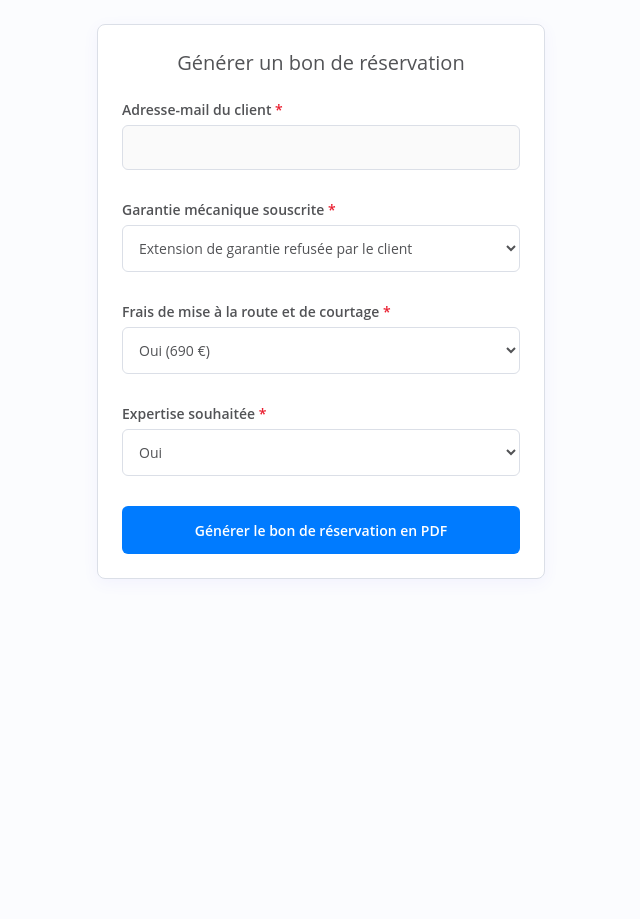
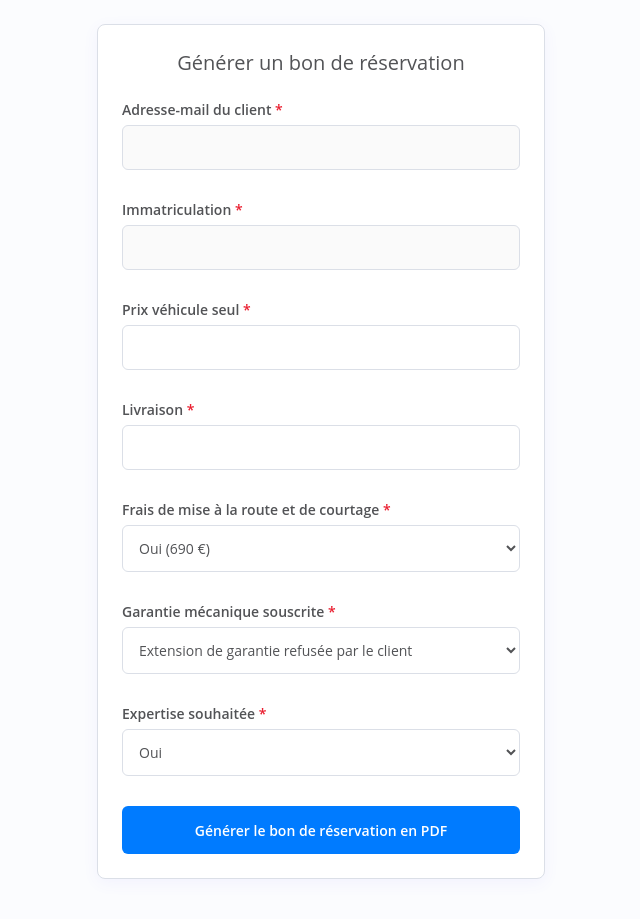
Before and after one commit to JustArthur/myseven, a PHP site: page /php/forms/formBonReservation.php in a window 1280 px wide. Shown: the whole page, without its empty margins (319-959 px from the left). Before the commit the page ends 579 px from the top, so only its background shows below. Run offline with PHP 8.4, Linux system fonts and the light colour scheme; the visitor is signed in with stand-in values (Sample User, id 1); data that the repository does not hold is empty.

Commit message:
Enhance reservation form by adding vehicle price and delivery fields, implement input formatting for numeric values, and update PDF generation to include new data points.

```diff
--- a/js/spacePrix.js
+++ b/js/spacePrix.js
@@ -1,5 +1,6 @@
 const inputEuroVenteSouhaite = document.getElementById('inputEuroVenteSouhaite');
 const inputEuroPrixVente = document.getElementById('inputEuroPrixVente');
+
 
 inputEuroVenteSouhaite.addEventListener('input', (event) => {
     let valeur = event.target.value.replace(/\s+/g, '');
--- a/php/forms/formBonReservation.php
+++ b/php/forms/formBonReservation.php
@@ -29,7 +29,31 @@
                 <span class="label form_required">Adresse-mail du client</span>
                 <input required type="email" disabled  value="<?= $_POST['client'] ?>" class="disabled" id="customerMail">
                 <input hidden type="text" name="customerMail" value="<?= $_POST['client'] ?>">
+            </div>
+
+            <div class="input_box">
+                <span class="label form_required">Immatriculation</span>
+                <input required type="text" disabled  value="<?= $_POST['immatCar'] ?>" class="disabled" id="customerMail">
                 <input hidden type="text" name="immatCar" value="<?= $_POST['immatCar'] ?>">
+            </div>
+
+            <div class="input_box">
+                <span class="label form_required">Prix véhicule seul</span>
+                <input required type="text" name="PrixVehicule" id="prixVehicule">
+            </div>
+
+            <div class="input_box">
+                <span class="label form_required">Livraison</span>
+                <input required type="text" name="livraison" id="livraison">
+            </div>
+
+            <div class="input_box">
+                <span class="label form_required">Frais de mise à la route et de courtage</span>
+
+                <select name="fraisMiseEnRoute" id="fraisMiseEnRoute">
+                    <option value="Oui">Oui (690 €)</option>
+                    <option value="Non">Non</option>
+                </select>
             </div>
 
             <div class="input_box">
@@ -41,15 +65,6 @@
                     <option value="12Mois">12 Mois (890 €)</option>
                     <option value="12MoisPrestige">12 Mois prestige (1490 €)</option>
                     <option value="24Mois">24 Mois (1490 €)</option>
-                </select>
-            </div>
-
-            <div class="input_box">
-                <span class="label form_required">Frais de mise à la route et de courtage</span>
-
-                <select name="fraisMiseEnRoute" id="fraisMiseEnRoute">
-                    <option value="Oui">Oui (690 €)</option>
-                    <option value="Non">Non</option>
                 </select>
             </div>
 
@@ -69,8 +84,33 @@
 
     </div>
     </main>
+    <script>
+        const inputPrixVehicule = document.getElementById('prixVehicule');
+        const livraison = document.getElementById('livraison');
 
-    <script src="../../js/error_text.js"></script>
-    <script src="../../js/spacePrix.js"></script>
+        inputPrixVehicule.addEventListener('input', (event) => {
+            let valeur = event.target.value.replace(/\s+/g, '');
+
+            if (!/^\d*$/.test(valeur)) {
+                valeur = valeur.replace(/\D/g, '');
+            }
+
+            const valeurFormatee = valeur.replace(/\B(?=(\d{3})+(?!\d))/g, ' ');
+
+            event.target.value = valeurFormatee;
+        });
+
+        livraison.addEventListener('input', (event) => {
+            let valeur = event.target.value.replace(/\s+/g, '');
+
+            if (!/^\d*$/.test(valeur)) {
+                valeur = valeur.replace(/\D/g, '');
+            }
+
+            const valeurFormatee = valeur.replace(/\B(?=(\d{3})+(?!\d))/g, ' ');
+
+            event.target.value = valeurFormatee;
+        });
+    </script>
 </body>
 </html>
```
Also changed, not shown: php/generatePDF/generateBonReservation.php (+20 -8 lines).
